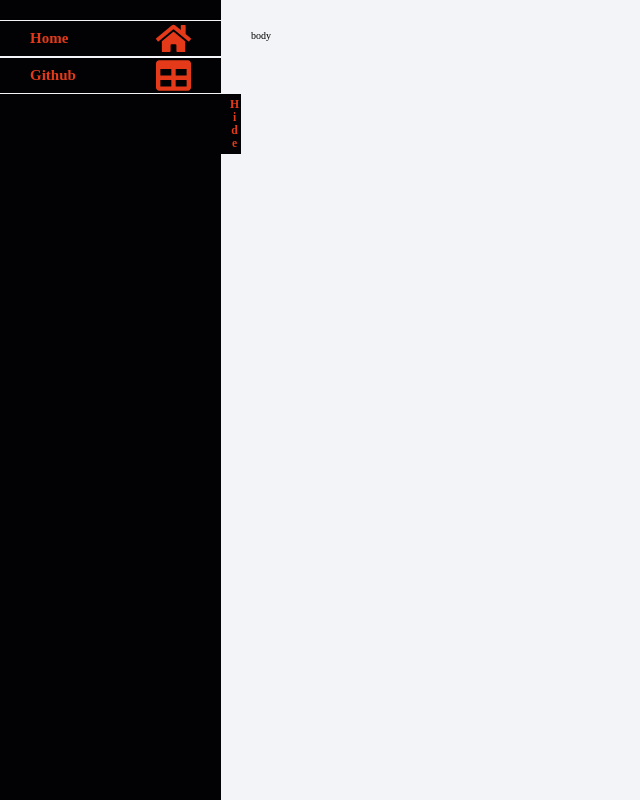
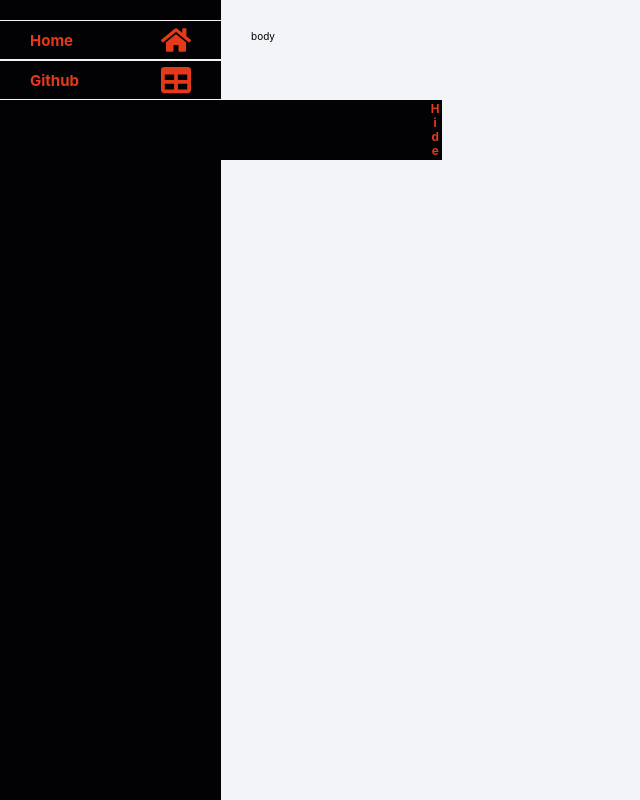
Before and after one commit to Mattese/parking-lots-prague, a Next.js app: page / in a window 1280 px wide. Shown: the whole page, without its empty margins (0-640 px from the left). Built offline with nearby package versions, Linux system fonts and the light colour scheme.

Commit message:
Added hover to nav item

```diff
--- a/components/layout/layout.module.scss
+++ b/components/layout/layout.module.scss
@@ -24,7 +24,7 @@
 
 .sidePanelControlElement {
   height: 6rem;
-  width: 2rem;
+  width: 100%;
   background-color: colors.$black;
   color: colors.$red;
   position: relative;
@@ -33,6 +33,10 @@
   writing-mode: vertical-rl;
   text-orientation: upright;
   text-align: center;
-
   cursor: pointer;
+  transition: background-color 2s ease-in;
+  :hover {
+    background-color: colors.$red;
+    color: colors.$black;
+  }
 }
--- a/components/layout/layout.tsx
+++ b/components/layout/layout.tsx
@@ -20,9 +20,7 @@ export const Layout: React.FC = ({ children }) => {
         </div>
       </div>
       <div className={styles.body}>
-        <>
-          {children}
-        </>
+        <>{children}</>
       </div>
     </div>
   );
--- a/components/layout/nav.module.scss
+++ b/components/layout/nav.module.scss
@@ -2,21 +2,28 @@
 
 .navItem {
   width: 100%;
+  height: 4rem;
   border: 1px solid colors.$grey;
   background-color: colors.$black;
+  color: colors.$red;
   border-left: 0;
   border-right: 0;
+
   :hover {
     cursor: pointer;
     opacity: 0.75;
+    background-color: colors.$red;
+    color: colors.$black;
   }
   a {
-    color: colors.$red;
+    height: 100%;
+    color: inherit;
     text-decoration: none;
     display: flex;
     align-items: center;
     justify-content: space-between;
     padding: 0 3rem;
+    transition: 0.75s ease-out;
     :focus,
     :hover {
       text-decoration: none;
--- a/components/layout/nav.tsx
+++ b/components/layout/nav.tsx
@@ -2,7 +2,7 @@ import Link from "next/link";
 import styles from "./nav.module.scss";
 import { FaHome, FaTable } from "react-icons/fa";
 
-const ICON_SIZE = 35;
+const ICON_SIZE = 30;
 
 interface ComponentProps {
   sidePanelHidden: boolean;
@@ -32,13 +32,11 @@ const Nav: React.FC<ComponentProps> = ({ sidePanelHidden }) => (
       </li>
       {links.map((link, index) => (
         <li className={styles.navItem} key={index}>
-          <div>
-            <Link href={link.href}>
-              <a>
-                {sidePanelHidden ? "" : <h2>{link.label}</h2>} {link.icon}
-              </a>
-            </Link>
-          </div>
+          <Link href={link.href}>
+            <a>
+              {sidePanelHidden ? "" : <h2>{link.label}</h2>} {link.icon}
+            </a>
+          </Link>
         </li>
       ))}
     </ul>
--- /dev/null
+++ b/pages/_document.tsx
@@ -0,0 +1,26 @@
+import Document, { Html, Head, Main, NextScript } from "next/document";
+
+class MyDocument extends Document {
+  static async getInitialProps(ctx) {
+    const initialProps = await Document.getInitialProps(ctx);
+    return { ...initialProps };
+  }
+
+  render() {
+    return (
+      <Html>
+        <Head>
+          <link rel="preconnect" href="https://fonts.gstatic.com" />
+          <link
+            href="https://fonts.googleapis.com/css2?family=Inter:wght@100;200;300;400;500;600;700;800;900&display=swap"
+            rel="stylesheet"
+          />
+        </Head>
+        <body>
+          <Main />
+          <NextScript />
+        </body>
+      </Html>
+    );
+  }
+}
--- a/styles/styles.scss
+++ b/styles/styles.scss
@@ -6,4 +6,5 @@
 
 html {
   font-size: 62.5%;
+  font-family: 'Inter', sans-serif;
 }
```
